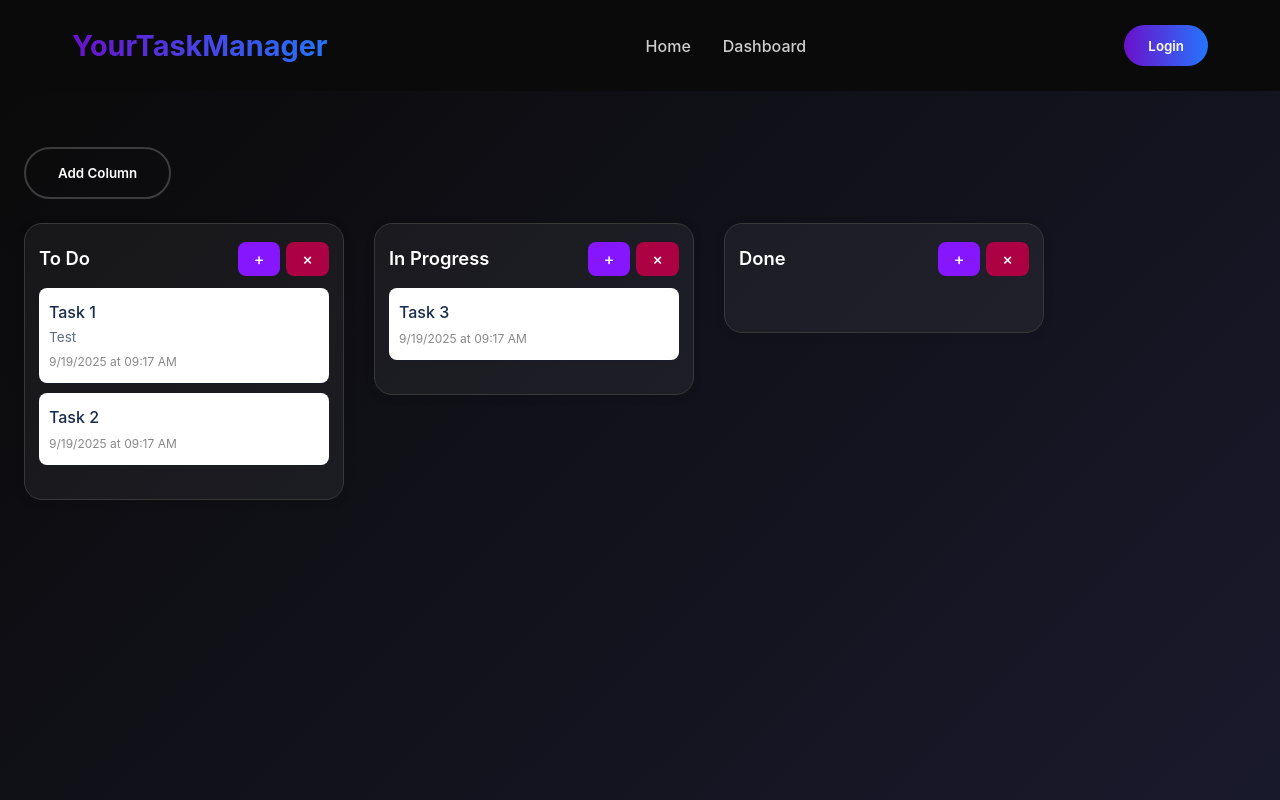
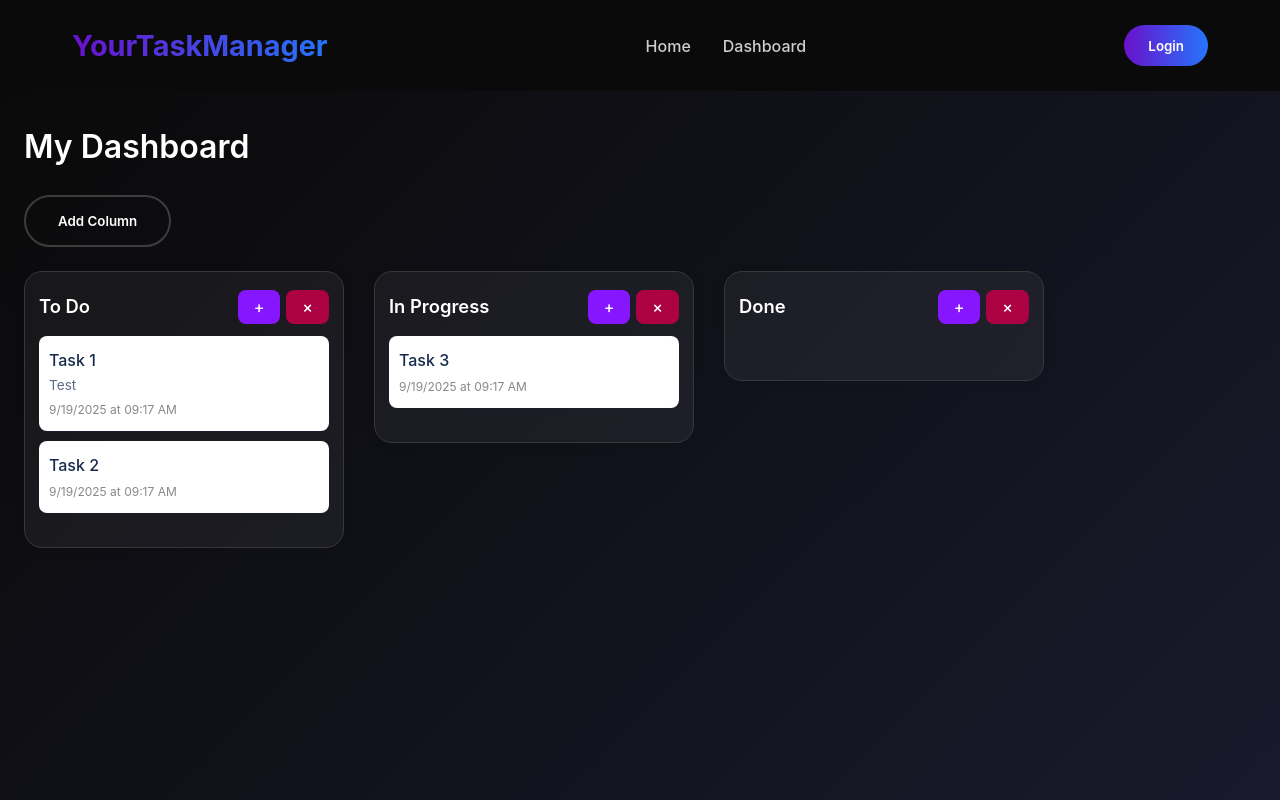
Before and after one commit to Callouu/taskmanager, a React (Vite) app: page /dashboard in a window 1280 px wide. Shown: the top 800 px of the page. Built offline with nearby package versions, Linux system fonts and the light colour scheme.

Commit message:
add title for dashboard

```diff
--- a/src/pages/Dashboard/Dashboard.jsx
+++ b/src/pages/Dashboard/Dashboard.jsx
@@ -28,6 +28,7 @@ function Dashboard() {
   return (
     <DndProvider backend={HTML5Backend}>
       <div className="board">
+        <h1>My Dashboard</h1>
         <div className="add-column">
           <button onClick={() => setModalOpen(true)}>Add Column</button>
         </div>
--- a/src/pages/Dashboard/Dashboard.scss
+++ b/src/pages/Dashboard/Dashboard.scss
@@ -3,6 +3,13 @@
   background: linear-gradient(135deg, #0a0a0a 0%, #1a1a2e 100%);; // Trello blue
   padding: 32px 0 0 0;
   overflow-x: auto;
+
+  h1 {
+    color: white;
+    margin-left: 24px;
+    margin-bottom: 20px;
+    font-weight: 600;
+  }
 }
 
 .columns-container {
```
